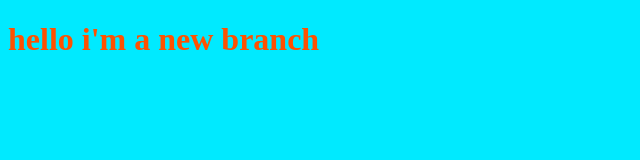
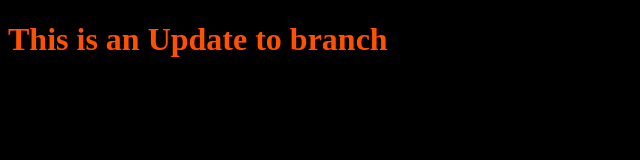
Before and after one commit to HAMZA-MAHMUD/MyProject, a plain HTML site: page index.html in a window 1280 px wide. Shown: the whole page, without its empty margins (0-640 px from the left). Drawn offline with Linux system fonts and the light colour scheme.

Commit message:
branch update

```diff
--- a/index.html
+++ b/index.html
@@ -7,7 +7,7 @@
     <link rel="stylesheet" href="style.css">
 </head>
 <body>
-    <h1>hello i'm a new branch</h1>
+    <h1>This is an Update to branch</h1>
 
     <script src="app.js"></script>
 </body>
--- a/style.css
+++ b/style.css
@@ -2,5 +2,5 @@ h1{
     color: rgb(255, 81, 0);
 }
 body{
-    background-color: rgb(0, 234, 255);
+    background-color: rgb(0, 0, 0);
 }
```
